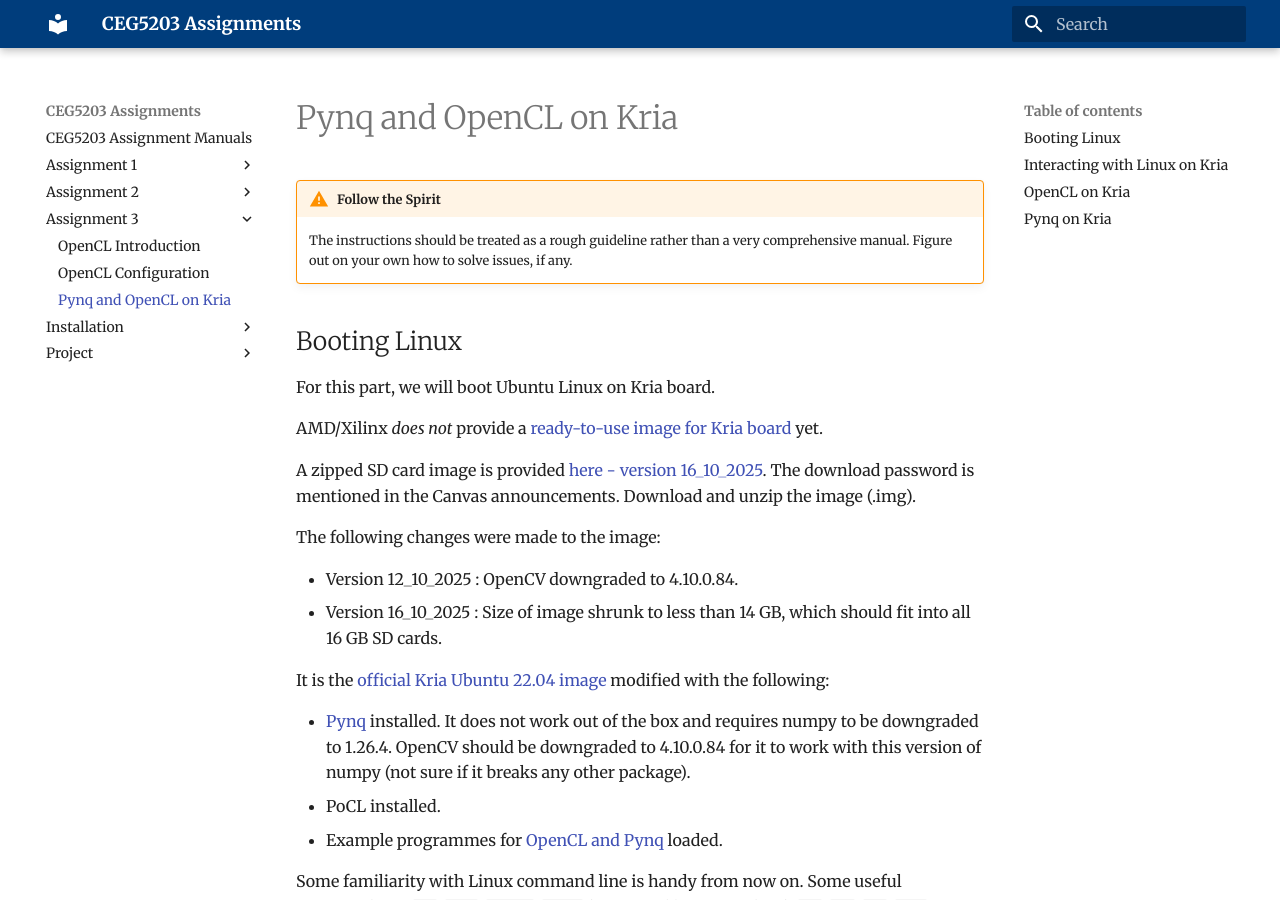
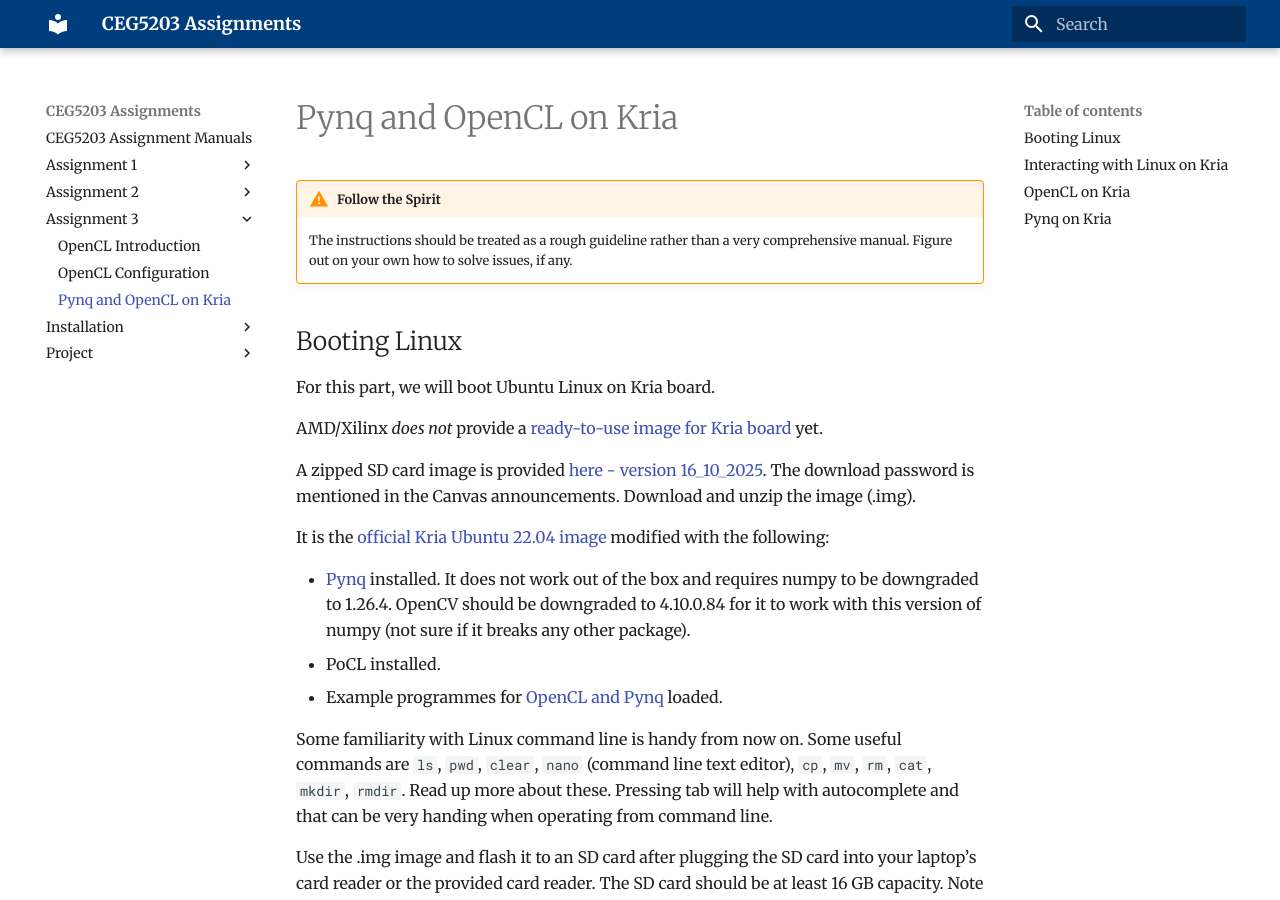
Before and after one commit to NUS-CEG5203/assignments, an MkDocs documentation site: the page built from docs/Assignment_3/3_Pynq_OpenCL_Kria.md, in a window 1280 px wide and 900 px high. Built offline with MkDocs 1.6.1 and Material for MkDocs 9.7.7, drawn with Linux system fonts in a browser that asks for light colours.

Commit message:
Remove outdated image modification details and clarify current image specifications in Pynq documentation

```diff
--- a/docs/Assignment_3/3_Pynq_OpenCL_Kria.md
+++ b/docs/Assignment_3/3_Pynq_OpenCL_Kria.md
@@ -10,11 +10,6 @@ For this part, we will boot Ubuntu Linux on Kria board.
 AMD/Xilinx *does not* provide a [ready-to-use image for Kria board](https://www.pynq.io/boards.html) yet.
 
 A zipped SD card image is provided [here - version 16_10_2025](https://www.dropbox.com/scl/fi/th7kynsmgxojzxmkh0fav/Ubuntu_Pynq_Kria_CEG5203_16_10_2025.img.zip?rlkey=q3ioj6el6vzrxj9gzw1d70p9x&st=pr2fa0ml&dl=0). The download password is mentioned in the Canvas announcements. Download and unzip the image (.img).
-
-The following changes were made to the image:
-
-* Version 12_10_2025 : OpenCV downgraded to 4.10.0.84.
-* Version 16_10_2025 : Size of image shrunk to less than 14 GB, which should fit into all 16 GB SD cards.
 
 It is the [official Kria Ubuntu 22.04 image](https://ubuntu.com/download/amd) modified with the following:
 
```
